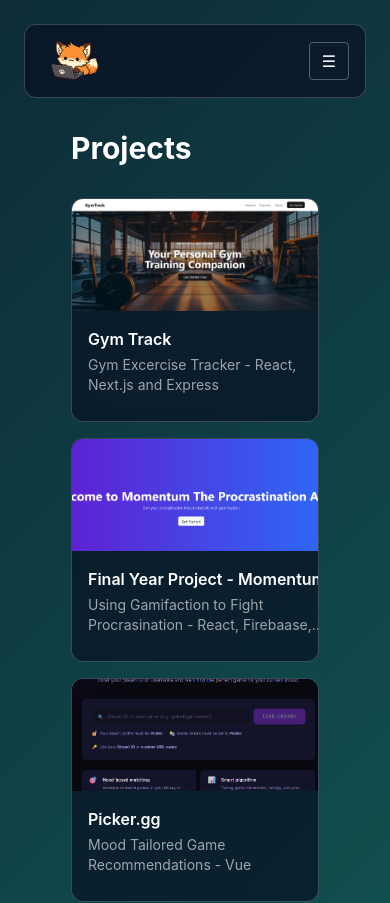
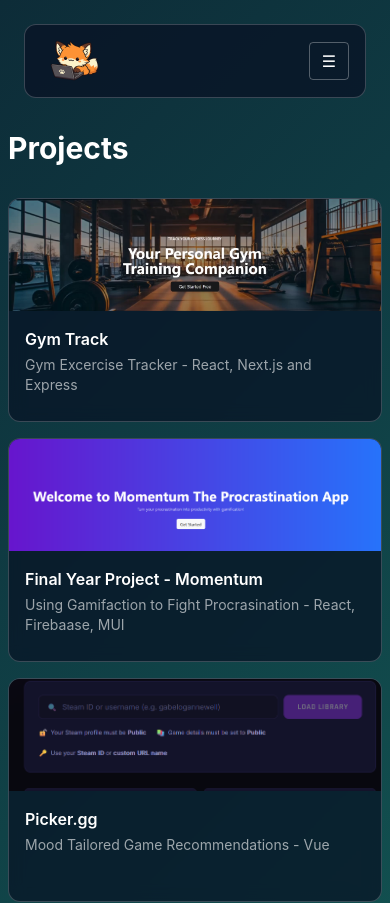
Before and after one commit to darrenomight/Darren_Grants-CV, a Vue app: page /projects in a window 390 px wide. Shown: the top 903 px of the page. Built offline with nearby package versions, Linux system fonts and the light colour scheme.

Commit message:
size fix

```diff
--- a/src/views/Projects.vue
+++ b/src/views/Projects.vue
@@ -3,7 +3,7 @@
 </script>
 
 <template>
-  <div class="w-[80%] mx-auto p-8 text-white">
+  <div class="max-w-5xl mx-auto px-2 md:px-8 py-8 text-white">
     <h1 class="text-3xl font-bold mb-8">Projects</h1>
     <ProjectsTabs />
   </div>
```
